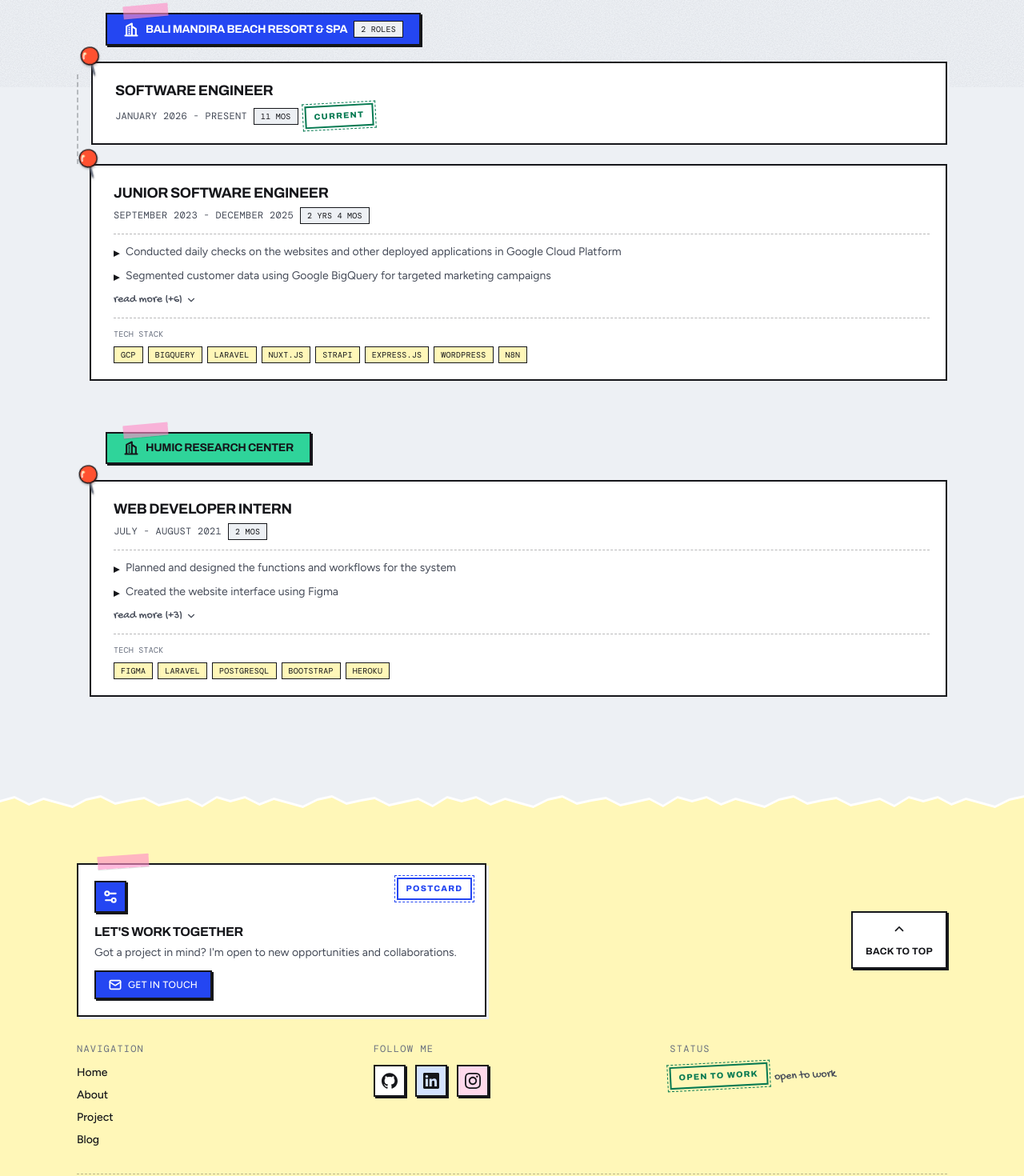
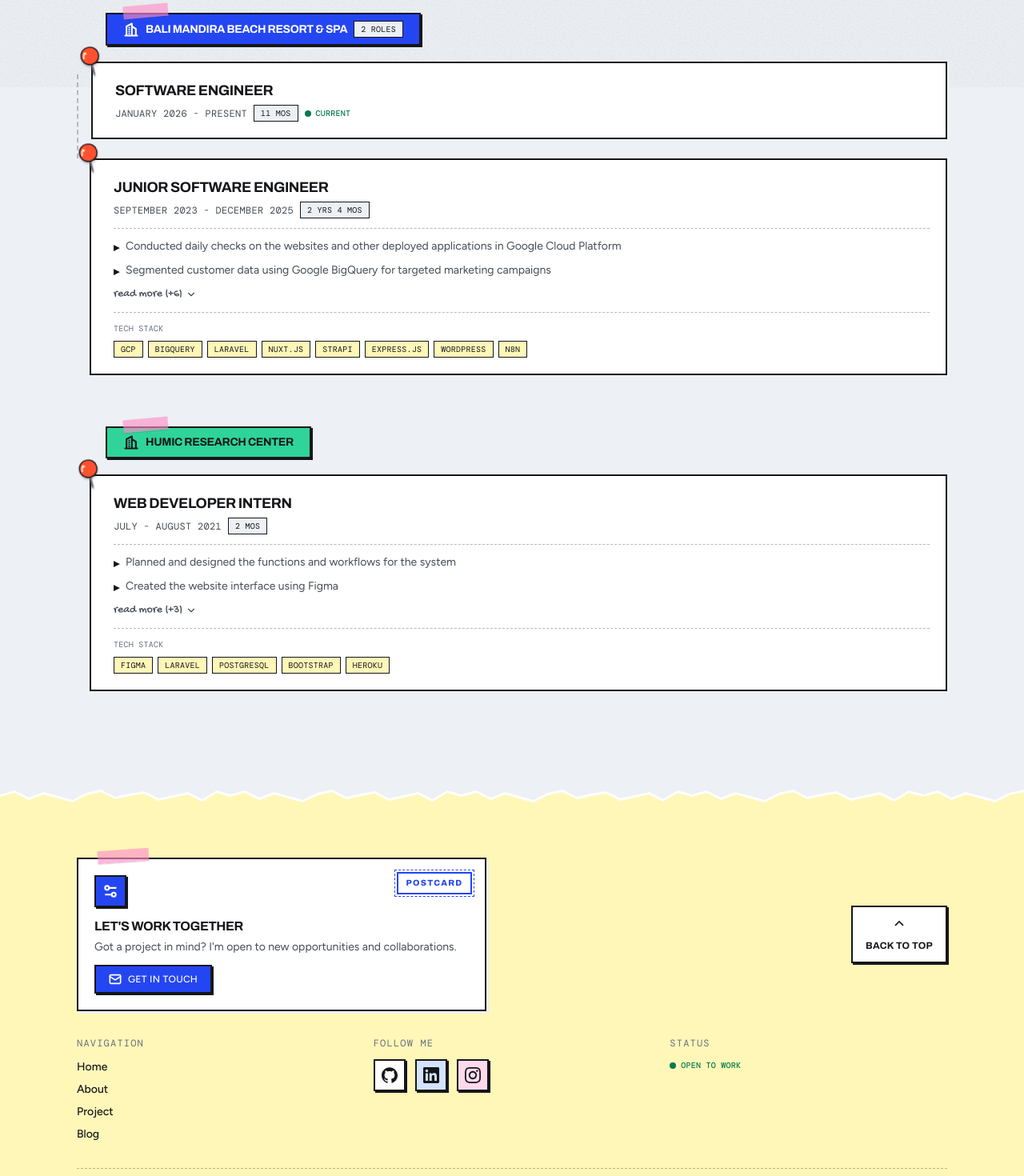
Before and after one commit to agusnarestha/nar-portfolio, a Next.js app: page /about in a window 1280 px wide. Shown: the part 691-2161 px from the top of the page at 80% size. Built offline with nearby package versions, Linux system fonts and the light colour scheme.

Commit message:
feat: replace stamped status chips with live status badges
Current role and the footer status now use a pulsing mint dot with mono
text instead of the double-bordered, rotated stamp. The postcard stamp
stays as the only stamp motif.

```diff
--- a/src/components/Timeline.tsx
+++ b/src/components/Timeline.tsx
@@ -3,7 +3,7 @@
 import React, { useId, useState } from "react";
 import PaperSheet from "./collage/PaperSheet";
 import Pushpin from "./collage/Pushpin";
-import Stamp from "./collage/Stamp";
+import StatusBadge from "./collage/StatusBadge";
 import Tag from "./collage/Tag";
 import Tape from "./collage/Tape";
 import { handCopy } from "@/lib/hand-copy";
@@ -87,9 +87,7 @@ const PositionCard: React.FC<Position & { isLast: boolean }> = ({
                   {date}
                 </span>
                 {duration ? <Tag tone="paper">{duration}</Tag> : null}
-                {isCurrent ? (
-                  <Stamp tone="mint">{handCopy.current}</Stamp>
-                ) : null}
+                {isCurrent ? <StatusBadge>{handCopy.current}</StatusBadge> : null}
               </div>
             </div>
           </div>
--- /dev/null
+++ b/src/components/collage/StatusBadge.tsx
@@ -0,0 +1,41 @@
+import React from "react";
+
+type StatusTone = "mint" | "cobalt" | "tomato";
+
+const toneClasses: Record<StatusTone, { text: string; dot: string }> = {
+  mint: { text: "text-mint-dark", dot: "bg-mint-dark" },
+  cobalt: { text: "text-cobalt", dot: "bg-cobalt" },
+  tomato: { text: "text-tomato-dark", dot: "bg-tomato" },
+};
+
+type StatusBadgeProps = {
+  children: React.ReactNode;
+  tone?: StatusTone;
+  pulse?: boolean;
+  className?: string;
+};
+
+export default function StatusBadge({
+  children,
+  tone = "mint",
+  pulse = true,
+  className = "",
+}: StatusBadgeProps) {
+  const { text, dot } = toneClasses[tone];
+
+  return (
+    <span
+      className={`inline-flex items-center gap-1.5 font-mono text-[10px] font-medium uppercase tracking-wide ${text} ${className}`}
+    >
+      <span className="relative flex h-2 w-2 items-center justify-center">
+        {pulse && (
+          <span
+            className={`absolute h-2 w-2 rounded-full ${dot} opacity-40 motion-safe:animate-ping`}
+          />
+        )}
+        <span className={`relative h-2 w-2 rounded-full ${dot}`} />
+      </span>
+      {children}
+    </span>
+  );
+}
--- a/src/components/layouts/Footer.tsx
+++ b/src/components/layouts/Footer.tsx
@@ -4,10 +4,9 @@ import React from "react";
 import Link from "next/link";
 import { usePathname } from "next/navigation";
 import Stamp from "../collage/Stamp";
+import StatusBadge from "../collage/StatusBadge";
 import Tape from "../collage/Tape";
 import { TornEdge } from "../collage/TornBand";
-import HandNote from "../collage/HandNote";
-import { handCopy } from "@/lib/hand-copy";
 
 const navLinks = [
   { label: "Home", href: "/" },
@@ -186,10 +185,7 @@ const Footer = () => {
                 Status
               </h4>
               <div className="flex flex-wrap items-center gap-2">
-                <Stamp tone="mint">Open to Work</Stamp>
-                <HandNote rotate={-3} className="text-sm">
-                  {handCopy.footer}
-                </HandNote>
+                <StatusBadge>Open to Work</StatusBadge>
               </div>
             </div>
           </div>
```
